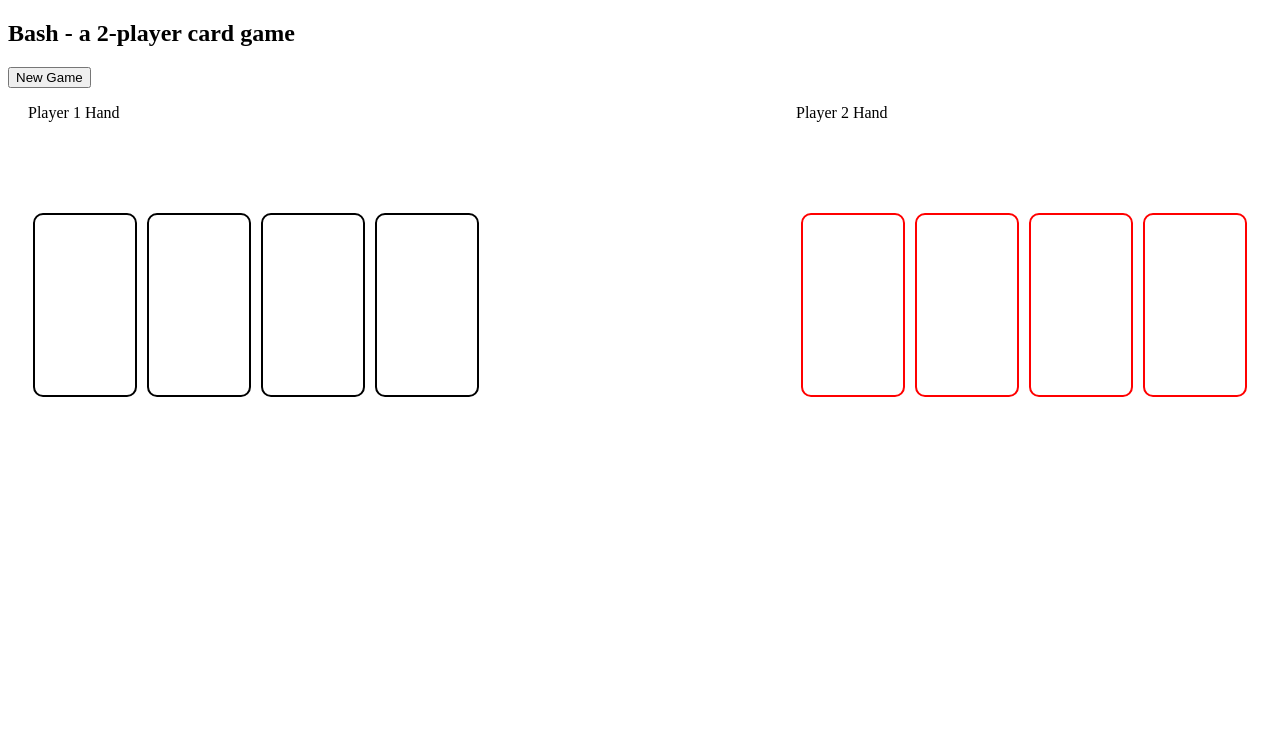
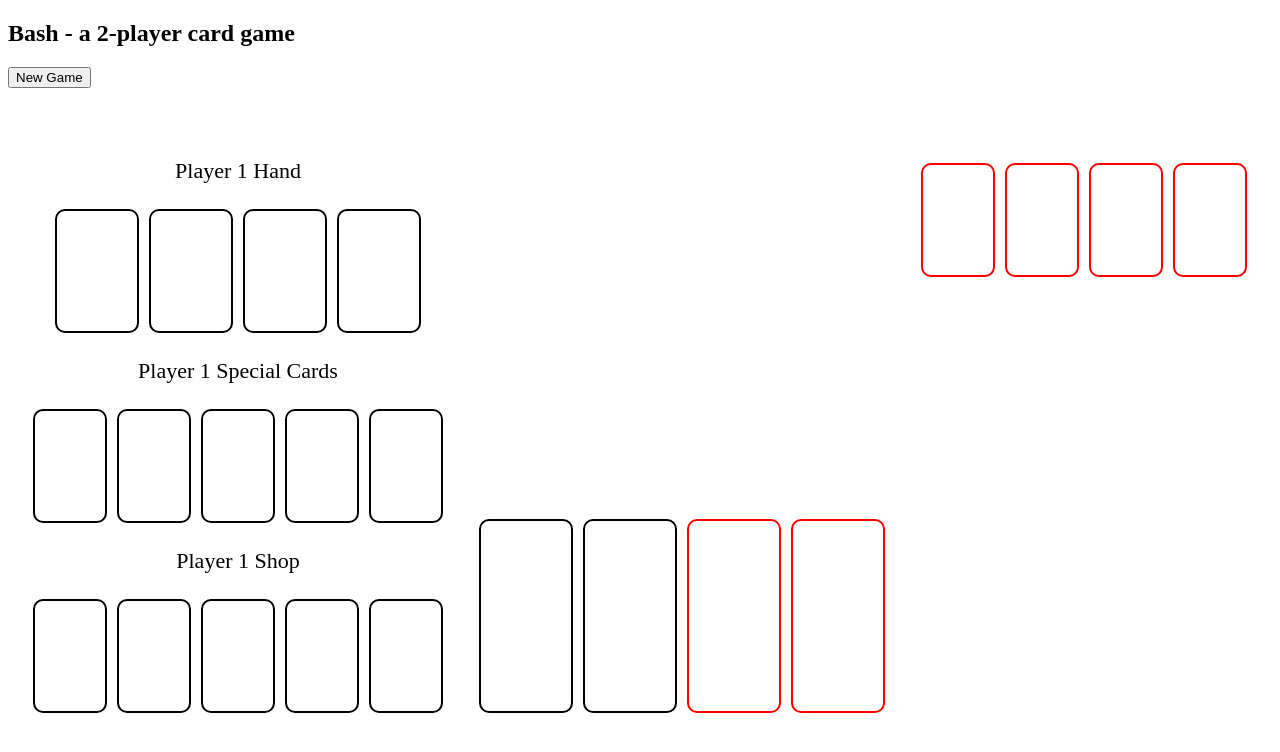
Before and after one commit to FinnPegler/bash, a plain HTML site: page index.html in a window 1280 px wide. Drawn offline with Linux system fonts and the light colour scheme.

Commit message:
making progress

```diff
--- a/index.html
+++ b/index.html
@@ -13,17 +13,42 @@
     <button id = "newgame">New Game</button>
 <div id = "screen">
 <div id = "player1">
-<p>Player 1 Hand</p>
 <p id = "directions1"></p>
+<p class = "center">Player 1 Hand</p>
 <div id = "hand1">
     <div class = "cards1" id = "card1"></div>
     <div class = "cards1" id = "card2"></div>
     <div class = "cards1" id = "card3"></div>
     <div class = "cards1" id = "card4"></div>
 </div>
+<p class = "center">Player 1 Special Cards</p>
+<div id = "hand1">
+    <div class = "specialcards1" id = "sc1"></div>
+    <div class = "specialcards1" id = "sc2"></div>
+    <div class = "specialcards1" id = "sc3"></div>
+    <div class = "specialcards1" id = "sc4"></div>
+    <div class = "specialcards1" id = "sc4"></div>
 </div>
+<p class = "center">Player 1 Shop</p>
+<div id = "hand1">
+    <div class = "shopcards1" id = "shc1"></div>
+    <div class = "shopcards1" id = "shc2"></div>
+    <div class = "shopcards1" id = "shc3"></div>
+    <div class = "shopcards1" id = "shc4"></div>
+    <div class = "shopcards1" id = "shc4"></div>
+</div>
+</div>
+
+
+<div id = "flopcontainer">
+    <div class = "flop1" id = "card9"></div>
+    <div class = "flop1" id = "card10"></div>
+    <div class = "flop2" id = "card11"></div>
+    <div class = "flop2" id = "card12"></div>
+</div>
+
+
 <div id = "player2">
-<p>Player 2 Hand</p>
 <p id = "directions2"></p>
 <div id = "hand2">
     <div class = "cards2" id = "card5"></div>
@@ -33,6 +58,7 @@
 </div>
 </div>
 
+
 </div>
 
     <script src="main.js"></script>
--- a/main.js
+++ b/main.js
@@ -1,21 +1,13 @@
+//Listen for New Game button being pressed and run startGame function when it is
+//Stages:
+//0 = Website load, before New Game button is pressed
+//1 = New Game button pressed, all decks and hands created, shuffled and delt. New round has started, awaiting first discard move.
+//2 = Card discarded
+//3 = Flop dealt, awaiting player bids
+//4 = Awaiting winning player purchase
 document.getElementById("newgame").addEventListener("click",startGame);
-document.querySelectorAll(".cards1").forEach(item => {
-    item.addEventListener("click", event => {
-      if (stage1 === 1) {
-          item.className = "hidden";
-          stage1 = 2;
-        }
-    })
-  })
 
-  document.querySelectorAll(".cards2").forEach(item => {
-    item.addEventListener("click", event => {
-      if (stage2 === 1) {
-          item.className = "hidden"
-          stage2 = 2;}
-    })
-  })
-
+  //Creates the full decks for both players
 function createFullDecks() {
     for (let i = 1; i < 5; i++) {
         arr1.push("4");arr1.push("6");arr1.push("8");arr1.push("Grab Special Card");arr1.push("Plus One Buy");arr1.push("Double Bid");arr1.push("Combine Values");arr1.push("Double Your Value");
@@ -23,6 +15,7 @@ function createFullDecks() {
     }
   }
 
+  //creates the Player Decks for both players
   function createPlayerDecks() {
     for (let i = 1; i < 7; i++) {
         deck1.push("2");
@@ -34,6 +27,7 @@ function createFullDecks() {
     }
   }
 
+  //Shuffle function
 function shuffle(deck) {
     for (let i = deck.length - 1; i > 0; i--) {
       let j = Math.floor(Math.random() * (i + 1));
@@ -41,15 +35,97 @@ function shuffle(deck) {
     }
   }
 
+  //Creates player hand from deck
   function dealHand (deck, hand) {
       for (let i = 0; i <4;i++){
           hand[i]= deck.shift();
       }
   }
 
+  //Displays player hands on screen
+  function displayHands () {
+    document.getElementById("card1").innerText = hand1[0];
+    document.getElementById("card2").innerText = hand1[1];
+    document.getElementById("card3").innerText = hand1[2];
+    document.getElementById("card4").innerText = hand1[3];
+    document.getElementById("card5").innerText = hand2[0];
+    document.getElementById("card6").innerText = hand2[1];
+    document.getElementById("card7").innerText = hand2[2];
+    document.getElementById("card8").innerText = hand2[3];
+    document.getElementById("directions1").innerText = "Click Card to Discard";
+    document.getElementById("directions2").innerText = "Click Card to Discard";
+    }
+
+
+  //Discard one card function
   function discardCard1 (){
       if (stage1 = 1) {console.log("yes")}
   }
+
+
+//Function to discard clicked card from Player1 hand
+document.querySelectorAll(".cards1").forEach(item => {
+  item.addEventListener("click", event => {
+    if (stage1 === 1) {
+        item.className = "hidden";
+        stage1 = 2;
+        displayFlop();
+
+      }
+  })
+})
+
+//Function to discard clicked card from Player2 hand
+document.querySelectorAll(".cards2").forEach(item => {
+  item.addEventListener("click", event => {
+    if (stage2 === 1) {
+        item.className = "hidden";
+        stage2 = 2;
+        displayFlop();
+    }
+  })
+})
+
+
+  //Display flop
+  function displayFlop () {
+  if (stage1 && stage2 === 2) {
+    document.getElementById("card9").innerText = deck1[0];
+    document.getElementById("card10").innerText = deck1[1];
+    deck1.shift();
+    deck1.shift();
+
+    document.getElementById("card11").innerText = deck2[0];
+    document.getElementById("card12").innerText = deck2[1];
+    deck2.shift();
+    deck2.shift();
+    document.getElementById("directions1").innerText = "Choose Bid Amount";
+    document.getElementById("directions2").innerText = "Choose Bid Amount";
+    stage1 = 3;
+    stage2 = 3;
+  }
+  }
+
+  //Player 1 choose bid
+      let bid1 = 0;
+
+      document.querySelectorAll(".cards1").forEach(item => {
+        item.addEventListener("click", event => {
+          if (stage1 === 3) {
+              bid1 += parseInt(item.innerText)
+            }
+        })
+      })
+
+//Player 2 choose bid
+      let bid2 = 0;
+      document.querySelectorAll(".cards2").forEach(item => {
+        item.addEventListener("click", event => {
+          if (stage2 === 3) {
+              bid2 += parseInt(item.innerText)
+            }
+        })
+      })
 
 
 
@@ -71,16 +147,9 @@ function startGame () {
     shuffle(deck2);
     dealHand(deck1, hand1)
     dealHand(deck2, hand2)
-    document.getElementById("card1").innerText = hand1[0];
-    document.getElementById("card2").innerText = hand1[1];
-    document.getElementById("card3").innerText = hand1[2];
-    document.getElementById("card4").innerText = hand1[3];
-    document.getElementById("card5").innerText = hand2[0];
-    document.getElementById("card6").innerText = hand2[1];
-    document.getElementById("card7").innerText = hand2[2];
-    document.getElementById("card8").innerText = hand2[3];
-    document.getElementById("directions1").innerText = "Click Card to Discard";
-    document.getElementById("directions2").innerText = "Click Card to Discard";
+    displayHands();
+
+
     console.log(arr1);
     console.log(arr2);
     console.log(deck1);
--- a/stylesheet.css
+++ b/stylesheet.css
@@ -1,5 +1,11 @@
 .hidden {
     display: none;
+}
+
+.center {
+    text-align: center;
+    font-size: 22px;
+    margin: 10px;
 }
 
 #screen {
@@ -43,8 +49,34 @@ justify-content: space-between;
     display: flex;
     align-items: center;
     justify-content: center;
-    width: 100px;
-    height: 180px;
+    width: 80px;
+    height: 120px;
+    margin:15px 5px;
+    border:  2px solid black;
+    border-radius: 10px;
+    color: black;
+    font-size: 40px;
+}
+
+.specialcards1 {
+    display: flex;
+    align-items: center;
+    justify-content: center;
+    width: 70px;
+    height: 110px;
+    margin:15px 5px;
+    border:  2px solid black;
+    border-radius: 10px;
+    color: black;
+    font-size: 40px;
+}
+
+.shopcards1 {
+    display: flex;
+    align-items: center;
+    justify-content: center;
+    width: 70px;
+    height: 110px;
     margin:15px 5px;
     border:  2px solid black;
     border-radius: 10px;
@@ -56,11 +88,42 @@ justify-content: space-between;
     display: flex;
     align-items: center;
     justify-content: center;
-    width: 100px;
-    height: 180px;
+    width: 70px;
+    height: 110px;
     margin:15px 5px;
     border: 2px solid red;
     color: red;
     border-radius: 10px;
     font-size: 40px;
 }
+
+#flopcontainer {
+    display: flex;
+    align-items: flex-end;
+}
+
+.flop1 {
+    display: flex;
+    align-items: center;
+    justify-content: center;
+    width: 90px;
+    height: 190px;
+    margin:15px 5px;
+    border:  2px solid black;
+    border-radius: 10px;
+    color: black;
+    font-size: 40px;
+}
+
+.flop2 {
+    display: flex;
+    align-items: center;
+    justify-content: center;
+    width: 90px;
+    height: 190px;
+    margin:15px 5px;
+    border:  2px solid red;
+    border-radius: 10px;
+    color: red;
+    font-size: 40px;
+}
```
